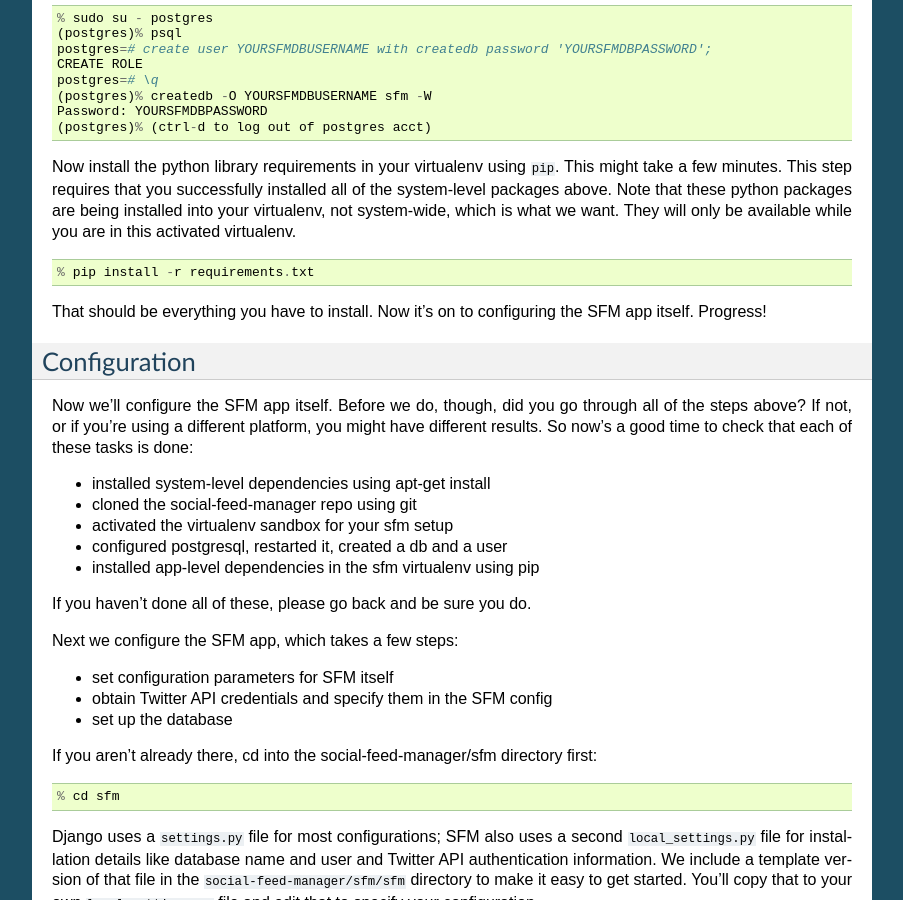
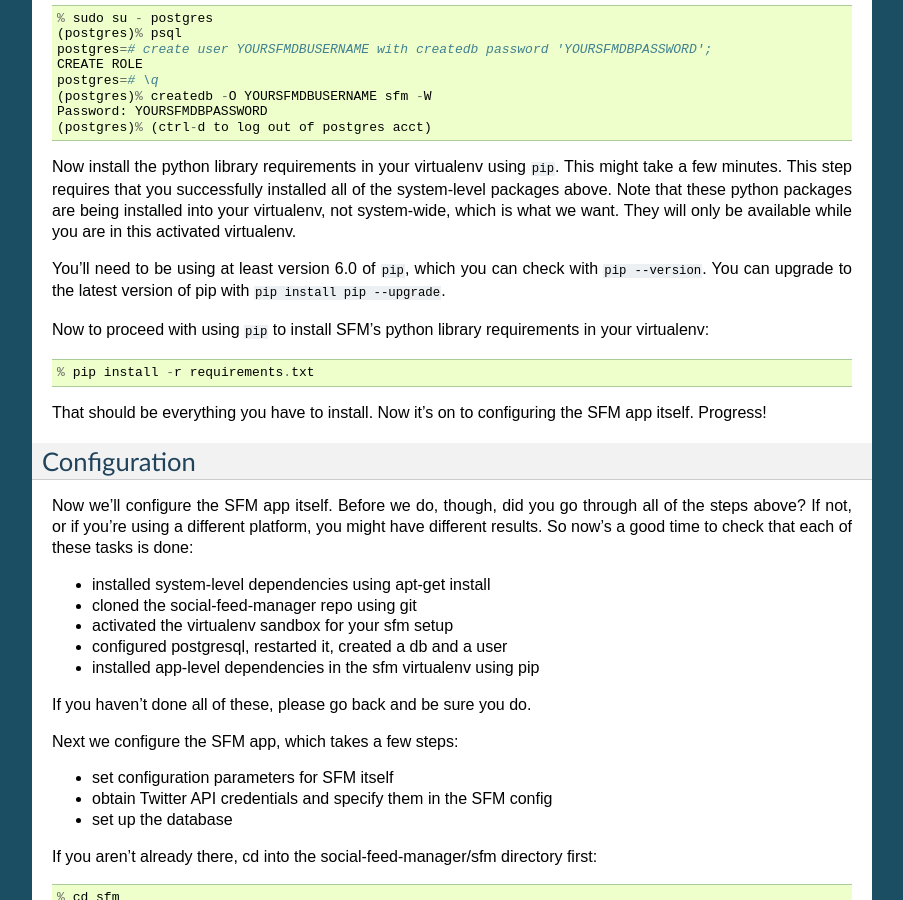
Before and after one commit to gwu-libraries/social-feed-manager, a Sphinx documentation site: the page built from docs/install.rst, in a window 1280 px wide and 900 px high, scrolled down 1620 px. Shown: the whole window, without its empty margins (198-1101 px from the left). Built offline with Sphinx 7.4.7, drawn with Linux system fonts in a browser that asks for light colours.

Commit message:
Added pip version requirement and upgrade step. Fixes #337.

```diff
--- a/docs/install.rst
+++ b/docs/install.rst
@@ -126,6 +126,10 @@ successfully installed all of the system-level packages above.  Note that
 these python packages are being installed into your virtualenv, not
 system-wide, which is what we want.  They will only be available while
 you are in this activated virtualenv.
+
+You'll need to be using at least version 6.0 of ``pip``, which you can check with ``pip --version``.  You can upgrade to the latest version of pip with ``pip install pip --upgrade``.
+
+Now to proceed with using ``pip`` to install SFM's python library requirements in your virtualenv:
 
 ::
 
```
